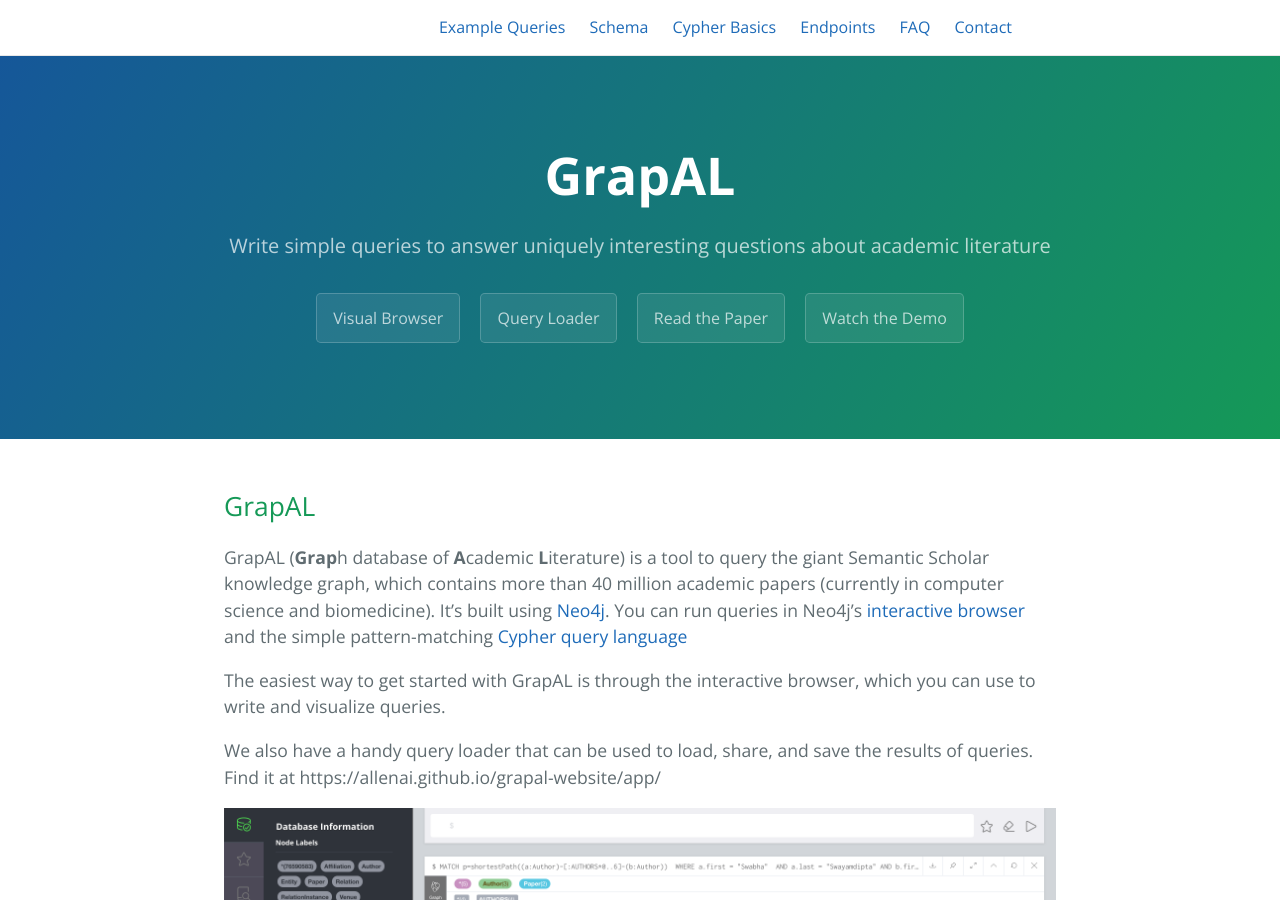
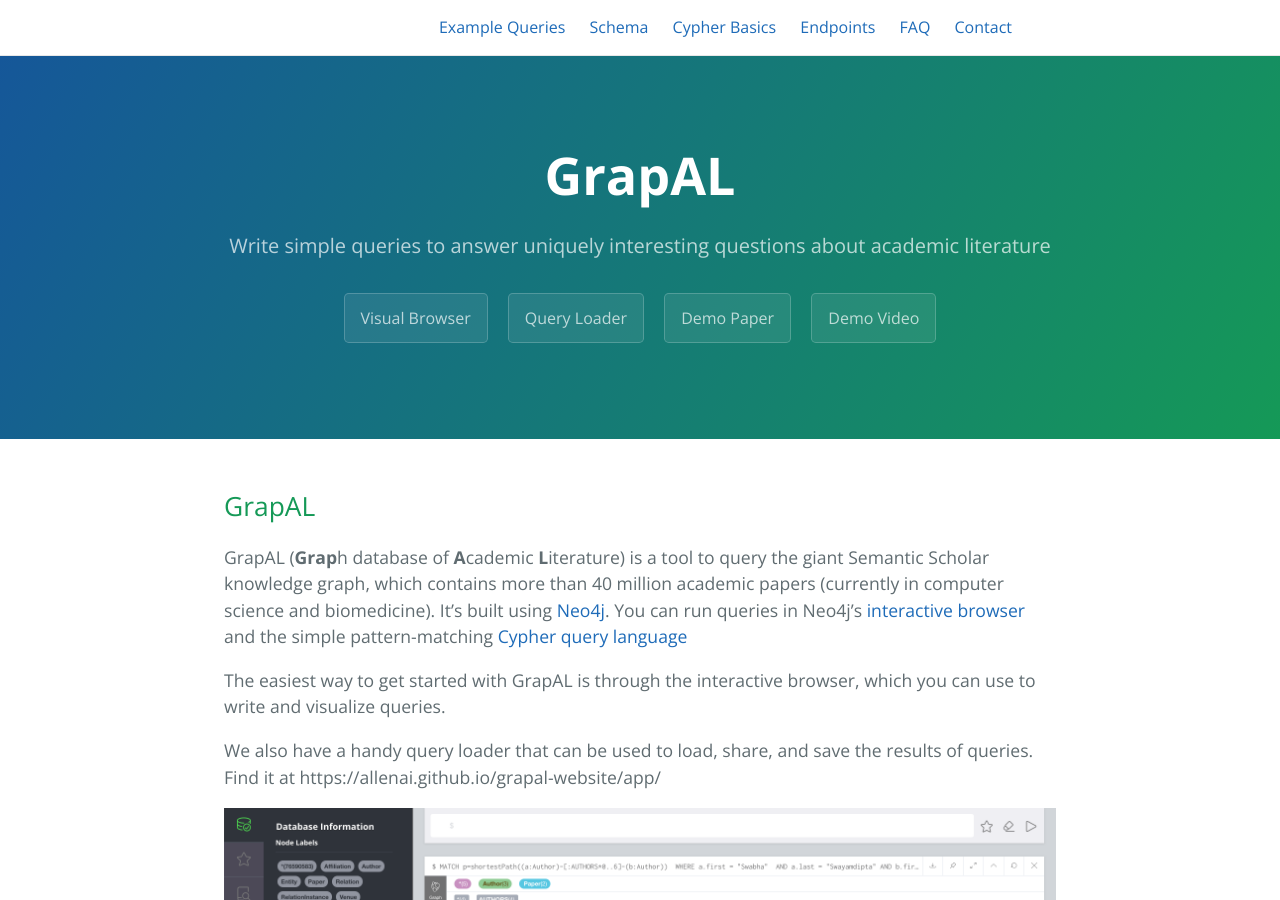
Before and after one commit to allenai/grapal-website, a Jekyll site: the page built from index.md, in a window 1280 px wide and 900 px high. Built offline with Jekyll 4.4.1, drawn with Linux system fonts in a browser that asks for light colours; our own code applies the rules of GitHub Pages for plain Markdown files.

Commit message:
Update home.html

```diff
--- a/_layouts/home.html
+++ b/_layouts/home.html
@@ -7,8 +7,8 @@
   <h2 class="project-tagline">{{ page.description | default: site.description | default: site.github.project_tagline }}</h2>
     <a href="{{ site.grapal_browser_url }}" class="btn">Visual Browser</a>
     <a href="{{ site.query_loader_url }}" class="btn">Query Loader</a>
-    <a href="{{ site.paper_url }}" class="btn">Read the Paper</a>
-    <a href="{{ site.demo_url }}" class="btn">Watch the Demo</a>
+    <a href="{{ site.paper_url }}" class="btn">Demo Paper</a>
+    <a href="{{ site.demo_url }}" class="btn">Demo Video</a>
 </header>
 <main id="content" class="main-content" role="main">
   {{ content }}
```
